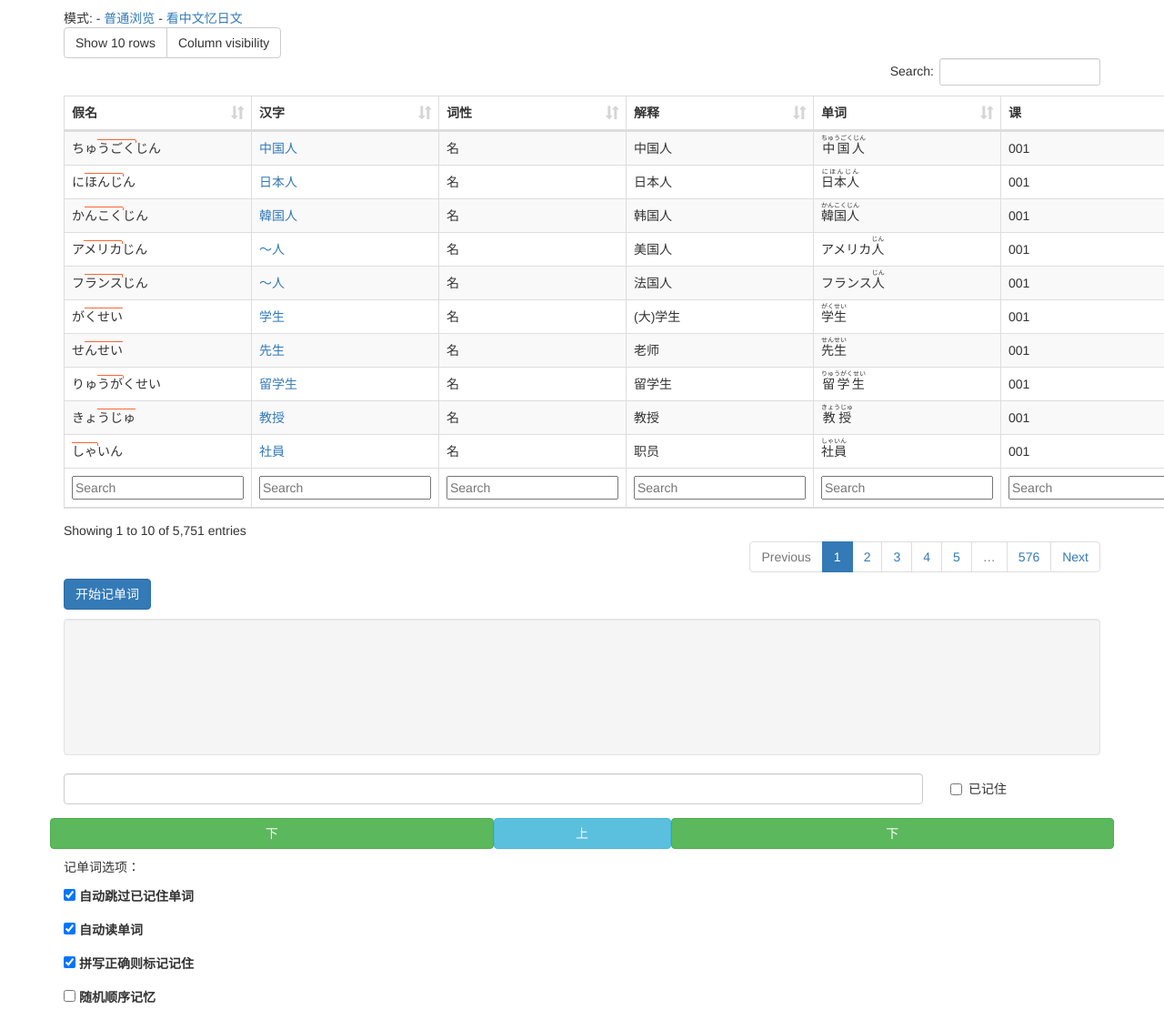
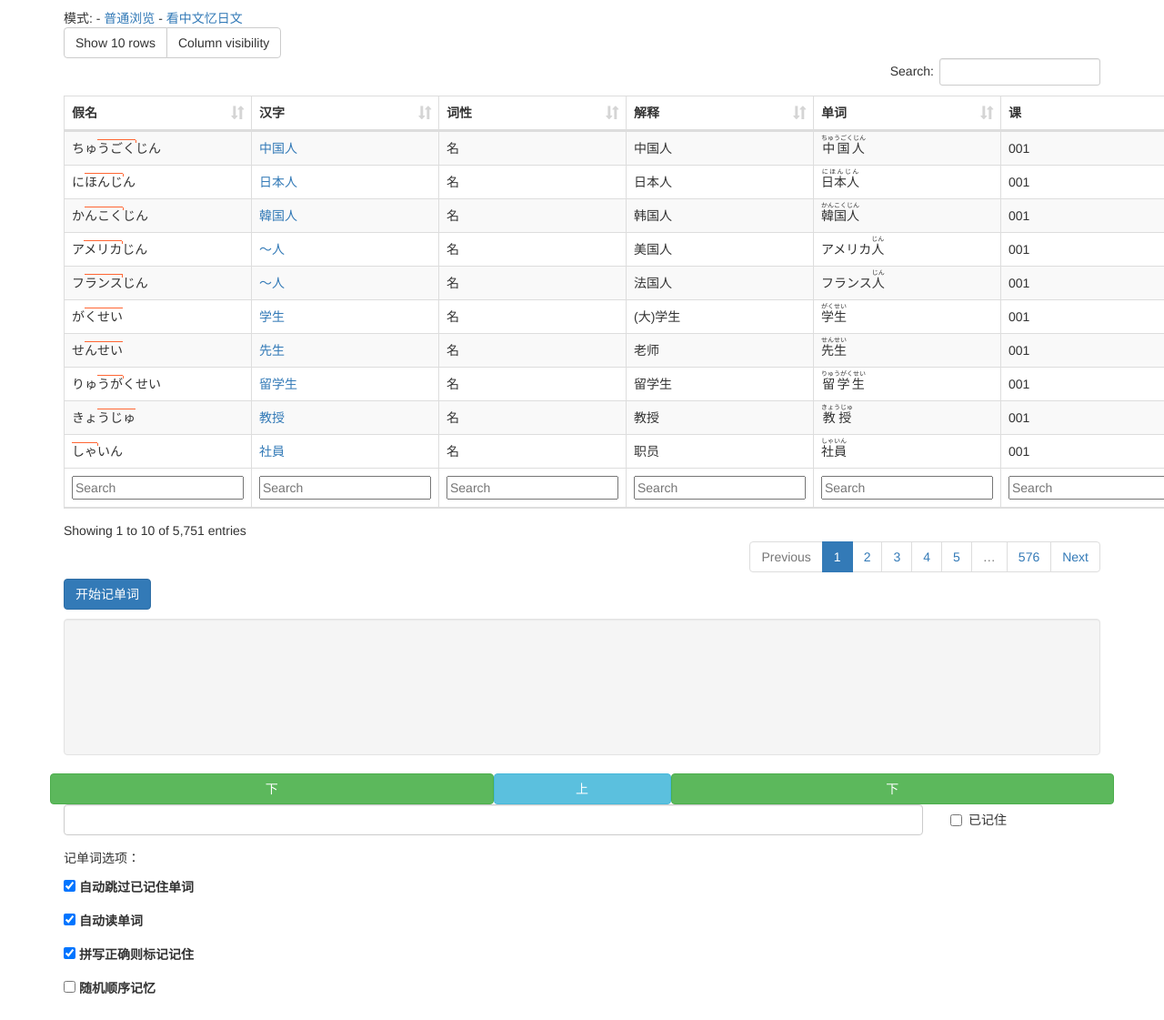
Before and after one commit to wizicer/LearnJapan, a Jekyll site: the page built from uwp/word.md, in a window 1280 px wide. Shown: the whole page at 91% size. Built offline with Jekyll 4.4.1, drawn with Linux system fonts in a browser that asks for light colours.

Commit message:
move up buttons in word recite

```diff
--- a/_includes/wordrecite.md
+++ b/_includes/wordrecite.md
@@ -6,6 +6,11 @@
   </div>
 </p>
 <p>
+  <div class="row">
+    <button class="col-xs-5 toggle-next-left toggle-next btn btn-success">下</button>
+    <button class="col-xs-2 toggle-previous btn btn-info">上</button>
+    <button class="col-xs-5 toggle-next-right toggle-next btn btn-success">下</button>
+  </div>
   <div class="form-horizontal">
     <div class="form-group row">
       <div id="trialdiv" class="col-xs-9 col-md-10">
@@ -17,11 +22,6 @@
         </label>
       </div>
     </div>
-  </div>
-  <div class="row">
-    <button class="col-xs-5 toggle-next-left toggle-next btn btn-success">下</button>
-    <button class="col-xs-2 toggle-previous btn btn-info">上</button>
-    <button class="col-xs-5 toggle-next-right toggle-next btn btn-success">下</button>
   </div>
 </p>
 
```
